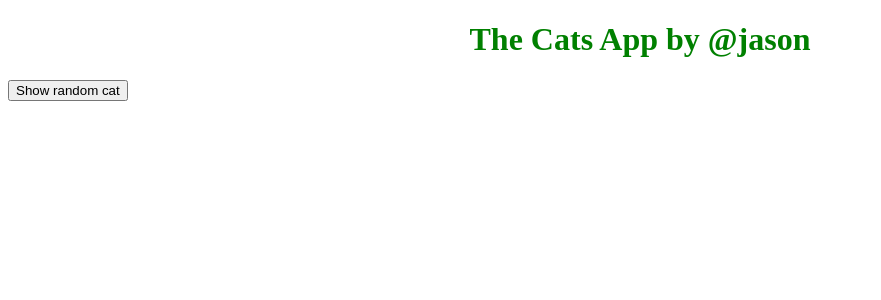
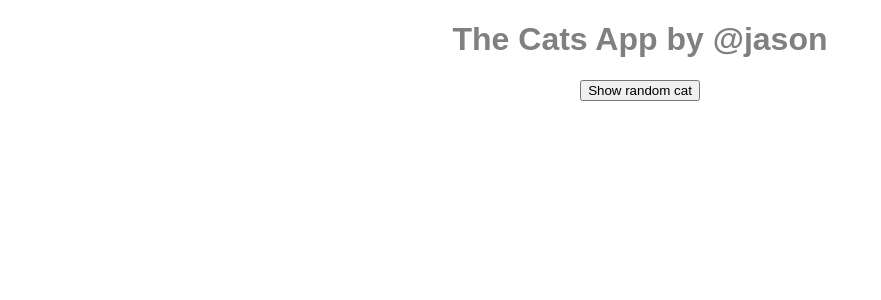
Before and after one commit to kalinets/TheCatsApp, a React app: page / in a window 1280 px wide. Shown: the top 300 px of the page, without its empty margins (0-881 px from the left). Built offline with nearby package versions, Linux system fonts and the light colour scheme; the HTML template or start-up script is replaced by a standard one.

Commit message:
a little of styles

```diff
--- a/src/components/App.sass
+++ b/src/components/App.sass
@@ -1,3 +1,3 @@
 .app-title
-  color: green
+  color: gray
   text-align: center
--- a/src/components/ShowCat/ShowCat.jsx
+++ b/src/components/ShowCat/ShowCat.jsx
@@ -28,8 +28,12 @@ class ShowCat extends Component {
 
     return (
       <>
-        <button onClick={this.toggleClick}>Show random cat</button>
-        <div>{loading ? 'Loading...' : <img src={urlWithKitty} alt="" />}</div>
+        <button onClick={this.toggleClick} className="show-cat-button">
+          Show random cat
+        </button>
+        <div className="cat-img-container">
+          {loading ? 'Loading...' : <img src={urlWithKitty} alt="" className="cat-img" />}
+        </div>
       </>
     )
   }
--- a/src/components/ShowCat/ShowCat.sass
+++ b/src/components/ShowCat/ShowCat.sass
@@ -0,0 +1,10 @@
+.cat-img-container
+  padding-top: 20px
+  text-align: center
+
+.show-cat-button
+  display: block
+  margin: auto
+
+.cat-img
+  max-width: 100%
--- a/src/index.sass
+++ b/src/index.sass
@@ -0,0 +1,6 @@
+body
+  font-family: sans-serif
+
+.cats-app
+  max-width: 1280px
+  margin: auto
```
Also changed, not shown: package.json (+7 -3 lines), 2 other files (tests, documents, lock files or other folders).
